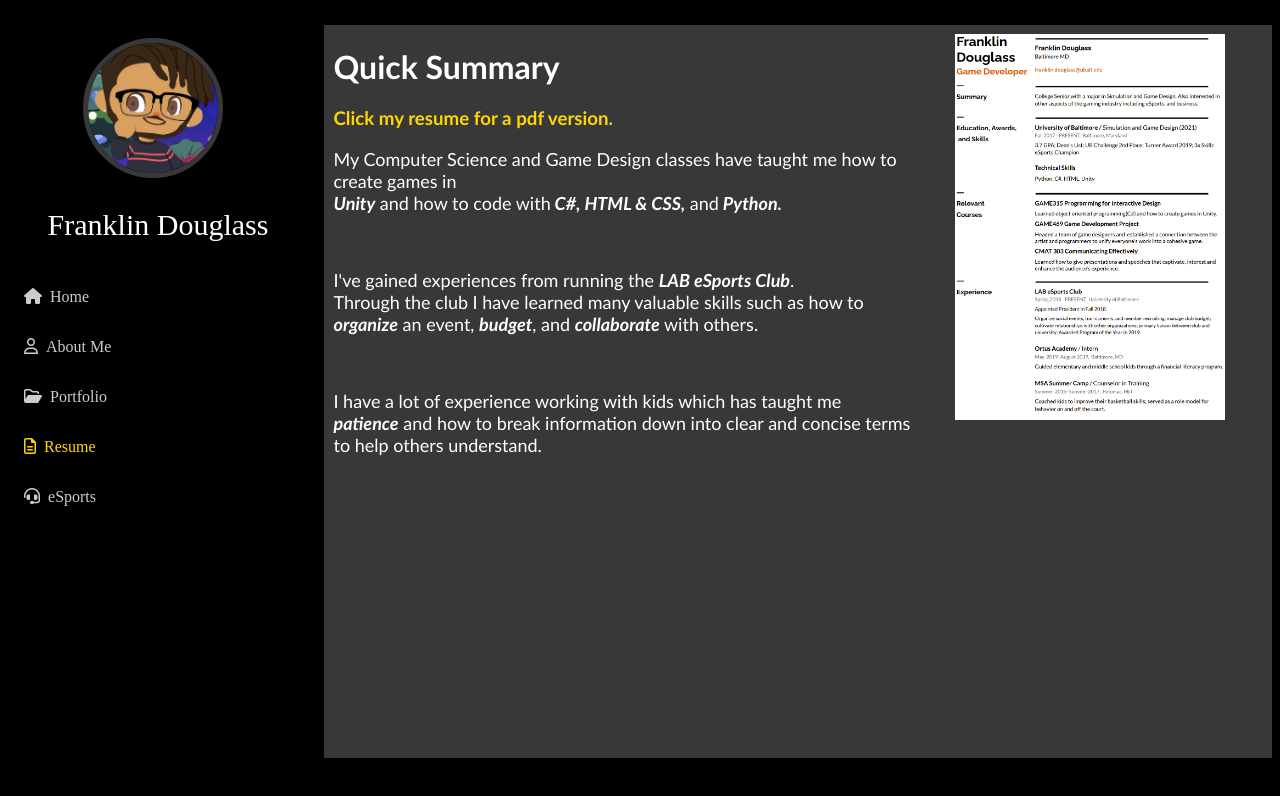
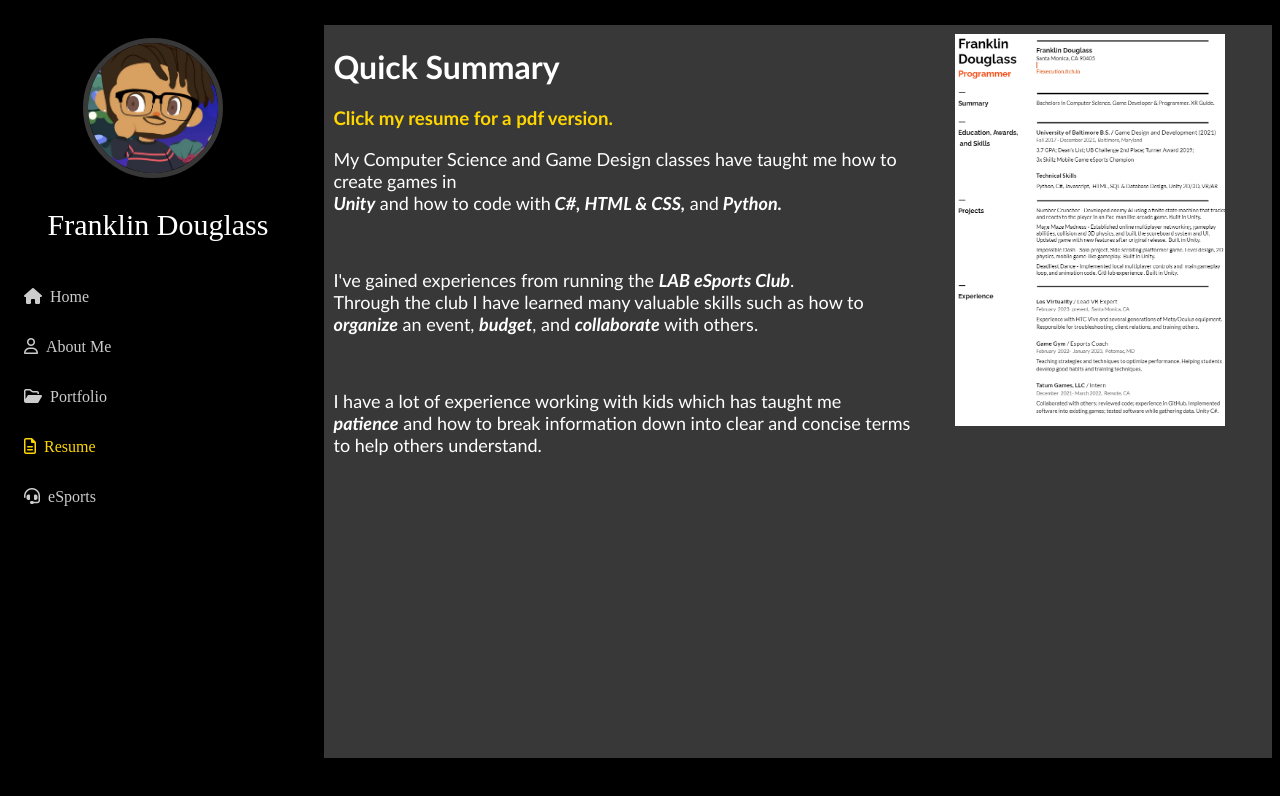
Before and after one commit to HeyItzFranklin/My-Website, a plain HTML site: page resume.html in a window 1280 px wide. Drawn offline with Linux system fonts and the light colour scheme.

Commit message:
Updated Resume pic

```diff
--- a/resume.html
+++ b/resume.html
@@ -22,7 +22,7 @@
         </div>
         <div class="content" style="background-color: #383838">
             <div class="about">
-                <a href="Franklin-Douglass-Website-Resume.pdf" target="_blank"><img class="resume" src="Images/myresumepng.PNG" alt="My Resume"></a>
+                <a href="Franklin-Douglass-Website-Resume.pdf" target="_blank"><img class="resume" src="Images/5-10-2023-Resume-Png.PNG" alt="My Resume"></a>
                 <h1>
                     Quick Summary
                 </h1>
```
Also changed, not shown: Images/5-10-2023-Resume-Png.PNG (added).
